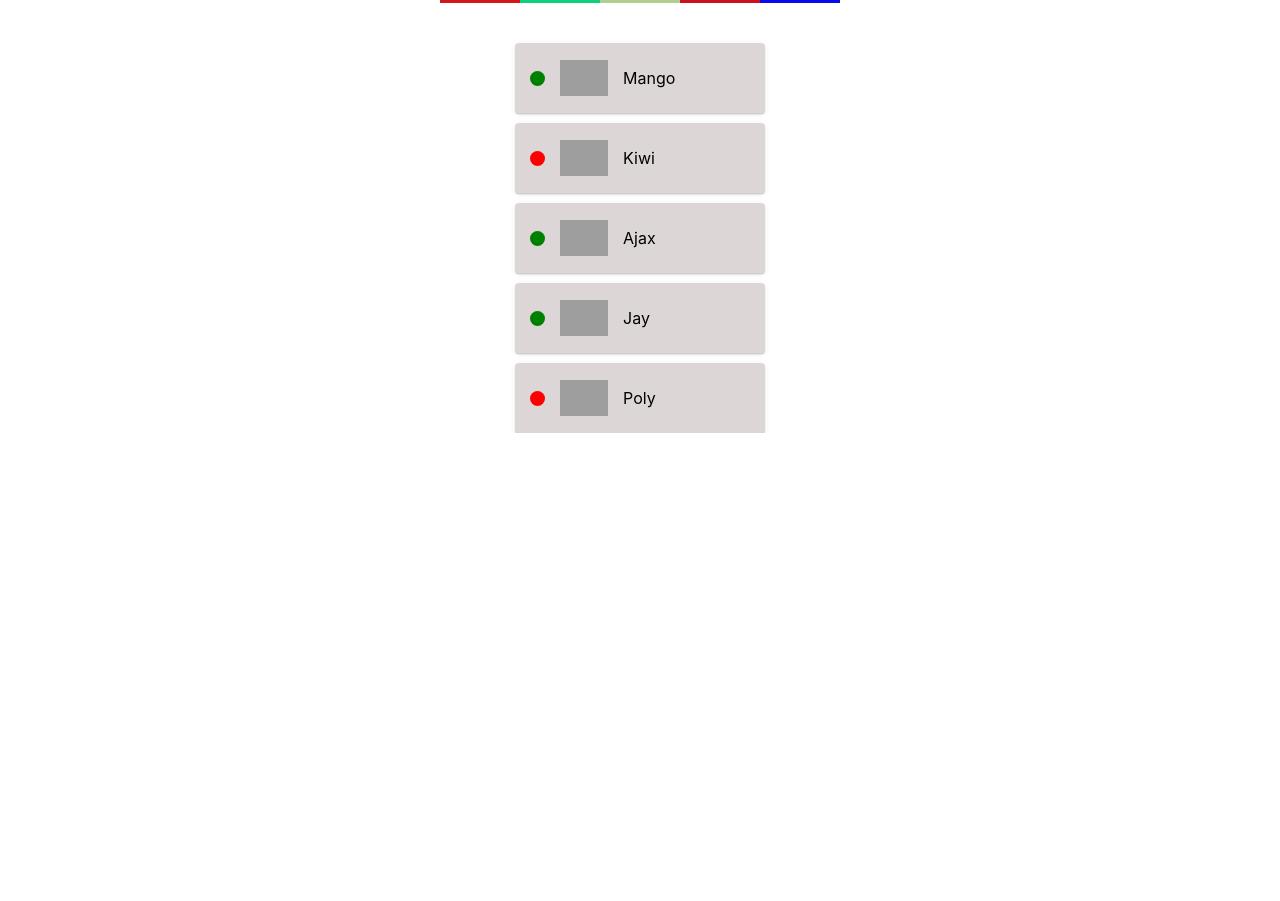
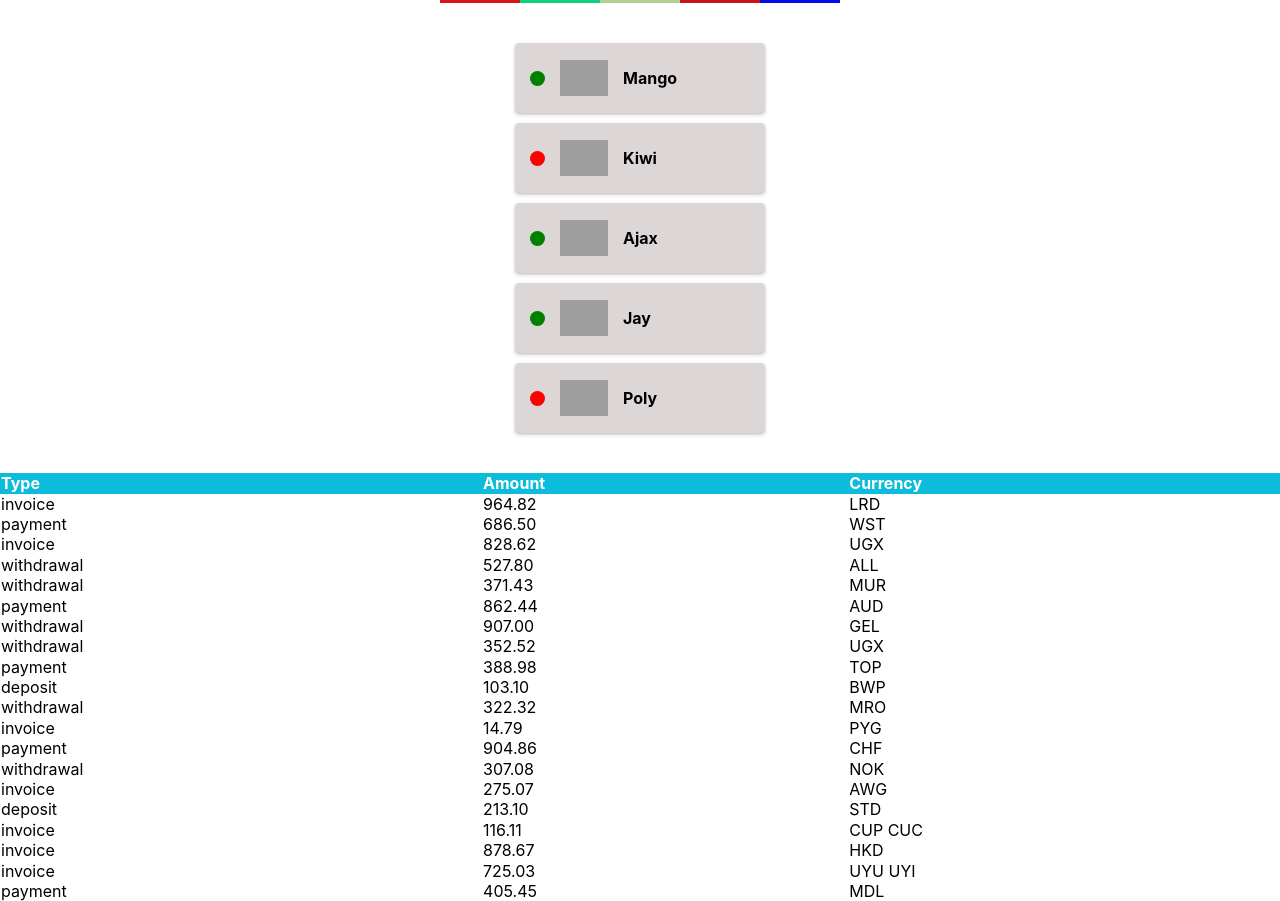
Before and after one commit to Teslyak/goitreact-hw-01-components, a React (Create React App) app: page / in a window 1280 px wide. Shown: the part 489-1390 px from the top of the page. Before the commit the page ends 922 px from the top, so only its background shows below. Built offline with nearby package versions, Linux system fonts and the light colour scheme; grey boxes are pictures that could not be loaded.

Commit message:
react-hw-1-task4

```diff
--- a/src/components/App.jsx
+++ b/src/components/App.jsx
@@ -6,13 +6,16 @@ import { Statistics } from "./Statistics/Statistics";
 import data from "../data.json";
 import { FriendList } from "./FriendList/FriendList";
 import friends from "../friends.json"
+import { TransactionHistory } from "./TransactionHistory/TransactionHistory";
+import transactions from "../transactions.json"
 
 export const App = () => {
   return (
  <Wraper>
     <Profile userInfo={user} />
       <Statistics statTittle="Upload stats" statInfo={data} />
-      <FriendList friendsData={friends}/>
+      <FriendList friendsData={friends} />
+      <TransactionHistory transactions={transactions} />
   <RootStyle></RootStyle>
   </Wraper>
   );
--- a/src/components/FriendList/FriendListItem.styled.jsx
+++ b/src/components/FriendList/FriendListItem.styled.jsx
@@ -8,7 +8,7 @@ export const Item = styled.li`
   height: 70px;
   margin-left: auto;
   margin-right: auto;
-  box-shadow: 0px 1px 6px rgba(46,47,66,.08), 0px 1px 1px rgba(46,47,66,.16), 0px 2px 1px rgba(46,47,66,.08);
+  box-shadow: rgba(50, 50, 93, 0.25) 0px 2px 5px -1px, rgba(0, 0, 0, 0.3) 0px 1px 3px -1px;
   padding-left: 15px;
   border-radius: 4px;
   background-color: #ddd6d6;
@@ -25,7 +25,7 @@ export const Image = styled.img`
 
 `;
 export const Name = styled.p`
-
+  font-weight: bold;
 `;
 
 function getStatus(props) {
--- /dev/null
+++ b/src/components/TransactionHistory/TransactionHistory.jsx
@@ -0,0 +1,22 @@
+import { Table, Tbody, Th, Thead, Trow } from "./TransactionHistory.styled"
+import { TrHistoryItem } from "./TransactionHistoryItem"
+
+export const TransactionHistory = (props) => {
+    return (
+<Table>
+            <Thead>
+                <Trow>
+                    <Th>Type</Th>
+                    <Th>Amount</Th>
+                    <Th>Currency</Th>
+                </Trow>
+            </Thead>
+ <Tbody>
+<TrHistoryItem trData={props.transactions} />
+</Tbody>
+
+
+</Table>
+
+ )
+}
--- /dev/null
+++ b/src/components/TransactionHistory/TransactionHistory.styled.jsx
@@ -0,0 +1,24 @@
+const { styled } = require('styled-components');
+
+export const Thead = styled.thead`
+  background-color: #0dbbda;
+`;
+
+export const Trow = styled.tr`
+ width: 50px;
+`;
+export const Th = styled.th`
+  text-align: start;
+  color: white;
+
+`;
+
+export const Tbody = styled.tbody`
+
+`;
+export const Table = styled.table`
+margin-top: 40px;
+  border-collapse: collapse;
+  border-radius: 4px;
+  width: 100%;
+`;
--- /dev/null
+++ b/src/components/TransactionHistory/TransactionHistoryItem.jsx
@@ -0,0 +1,16 @@
+import { DataItem, RowItem } from "./TransactionHistoryItem.styled"
+
+export const TrHistoryItem = (props) => {
+
+    return (
+        props.trData.map(({ id, type, currency, amount }) => {
+            return (
+        <RowItem key={id}>
+           <DataItem>{type}</DataItem>
+           <DataItem>{amount}</DataItem>
+           <DataItem>{currency}</DataItem>
+        </RowItem>
+    )
+        })
+)
+}
--- /dev/null
+++ b/src/components/TransactionHistory/TransactionHistoryItem.styled.jsx
@@ -0,0 +1,11 @@
+const { styled } = require('styled-components');
+
+
+
+export const RowItem = styled.tr`
+
+`;
+
+export const DataItem = styled.td`
+
+`;
--- /dev/null
+++ b/src/transactions.json
@@ -0,0 +1,122 @@
+[
+  {
+    "id": "1e0700a2-5183-4291-85cc-2065a036a683",
+    "type": "invoice",
+    "amount": "964.82",
+    "currency": "LRD"
+  },
+  {
+    "id": "a30f821b-4d25-4ff0-abdd-e340b3f0dd2b",
+    "type": "payment",
+    "amount": "686.50",
+    "currency": "WST"
+  },
+  {
+    "id": "44dca67a-8e5a-4798-bf8e-b15efd4e1abd",
+    "type": "invoice",
+    "amount": "828.62",
+    "currency": "UGX"
+  },
+  {
+    "id": "ea8ed3dc-2b68-4a53-905a-53ecb0adef33",
+    "type": "withdrawal",
+    "amount": "527.80",
+    "currency": "ALL"
+  },
+  {
+    "id": "ea76146a-0b00-4b80-bc02-a8c822176712",
+    "type": "withdrawal",
+    "amount": "371.43",
+    "currency": "MUR"
+  },
+  {
+    "id": "63ca02f9-d637-46b5-9237-f3b24425e029",
+    "type": "payment",
+    "amount": "862.44",
+    "currency": "AUD"
+  },
+  {
+    "id": "ed0263e8-59a5-4bf1-87e0-2bb88e53dc34",
+    "type": "withdrawal",
+    "amount": "907.00",
+    "currency": "GEL"
+  },
+  {
+    "id": "6013bad0-750c-4691-8bc2-d8f2b43969c4",
+    "type": "withdrawal",
+    "amount": "352.52",
+    "currency": "UGX"
+  },
+  {
+    "id": "252c7be4-8b06-4fa7-8d42-61fb835b70d5",
+    "type": "payment",
+    "amount": "388.98",
+    "currency": "TOP"
+  },
+  {
+    "id": "4eaab41b-b967-40ac-82ed-85fc66f646f1",
+    "type": "deposit",
+    "amount": "103.10",
+    "currency": "BWP"
+  },
+  {
+    "id": "9648a350-8469-42d5-8bf3-18090de5fe67",
+    "type": "withdrawal",
+    "amount": "322.32",
+    "currency": "MRO"
+  },
+  {
+    "id": "9c5c25fb-1a95-4b2f-8d1f-4c4426d677cc",
+    "type": "invoice",
+    "amount": "14.79",
+    "currency": "PYG"
+  },
+  {
+    "id": "43ef232c-80e9-4d6f-b48a-b22405620de3",
+    "type": "payment",
+    "amount": "904.86",
+    "currency": "CHF"
+  },
+  {
+    "id": "5161682e-e620-4019-ab0a-24ceb10fbd20",
+    "type": "withdrawal",
+    "amount": "307.08",
+    "currency": "NOK"
+  },
+  {
+    "id": "7b119d71-42e6-4c42-a141-6818b07bb9ff",
+    "type": "invoice",
+    "amount": "275.07",
+    "currency": "AWG"
+  },
+  {
+    "id": "a4f65722-65c4-4c28-b1f4-b8ed988bb205",
+    "type": "deposit",
+    "amount": "213.10",
+    "currency": "STD"
+  },
+  {
+    "id": "c6e5784b-0ca3-48d6-86e5-b5128af5a523",
+    "type": "invoice",
+    "amount": "116.11",
+    "currency": "CUP CUC"
+  },
+  {
+    "id": "c9ebed6a-3a02-4b49-ac0d-0534b51f2bfd",
+    "type": "invoice",
+    "amount": "878.67",
+    "currency": "HKD"
+  },
+  {
+    "id": "a4a98b0e-b22c-438b-9f83-de2df52110c8",
+    "type": "invoice",
+    "amount": "725.03",
+    "currency": "UYU UYI"
+  },
+  {
+    "id": "b39bfa7a-0166-4c47-94d6-87d20590f746",
+    "type": "payment",
+    "amount": "405.45",
+    "currency": "MDL"
+  }
+]
```
